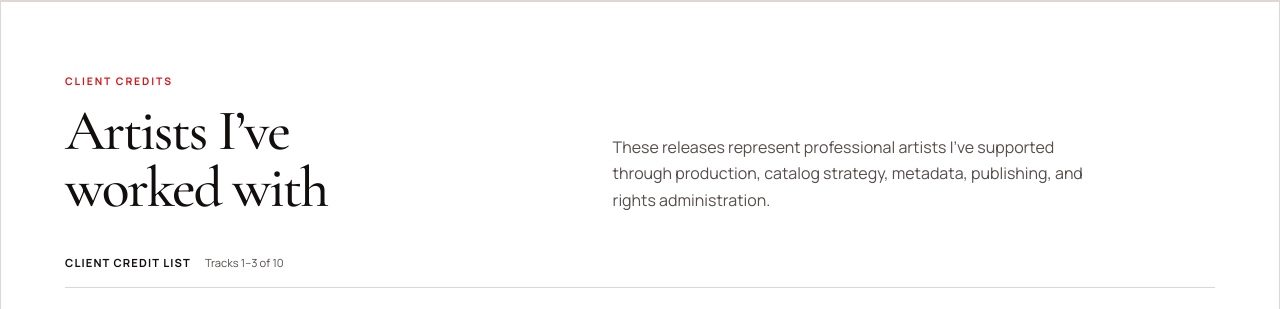
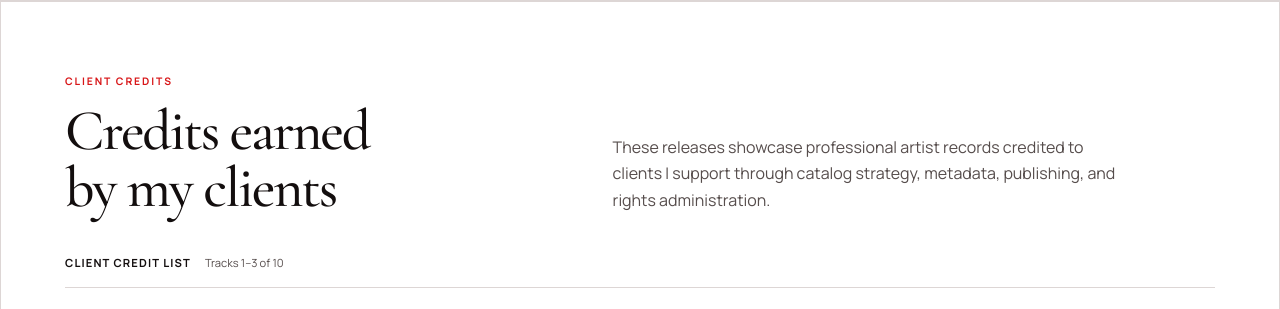
Before and after one commit to digitalcr8tive/keyman-website, a website: page index.html in a window 1280 px wide. Shown: the part 3636-3945 px from the top of the page. Drawn offline with nearby package versions, Linux system fonts and the light colour scheme; no server answers.

Commit message:
Clarify client credit ownership

```diff
--- a/index.html
+++ b/index.html
@@ -346,10 +346,10 @@
     <section class="placements client-credits-section" aria-labelledby="client-credits-title">
       <div class="placements-heading client-credits-heading">
         <p class="section-label">Client credits</p>
-        <h2 id="client-credits-title">Artists I’ve worked with</h2>
-        <p>These releases represent professional artists I’ve supported through production, catalog strategy, metadata, publishing, and rights administration.</p>
+        <h2 id="client-credits-title">Credits earned by my clients</h2>
+        <p>These releases showcase professional artist records credited to clients I support through catalog strategy, metadata, publishing, and rights administration.</p>
       </div>
-      <div class="track-carousel" data-track-carousel aria-label="Keyman selected client credits">
+      <div class="track-carousel" data-track-carousel aria-label="Selected credits earned by Keyman clients">
         <div class="track-carousel-toolbar">
           <p><strong>Client credit list</strong><span data-track-position>Tracks 1–3 of 10</span></p>
         </div>
```
Also changed, not shown: dist/client/index.html.
